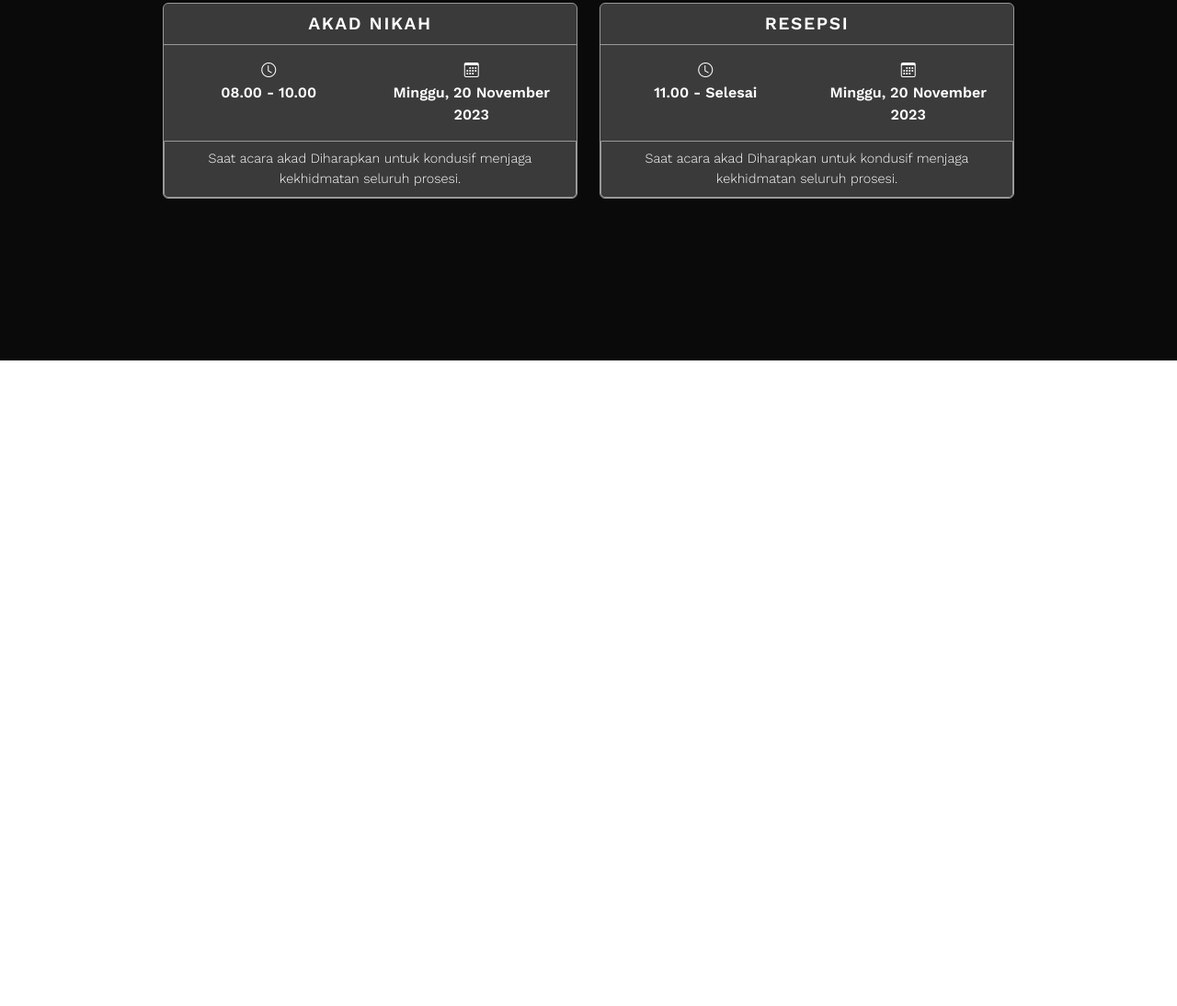
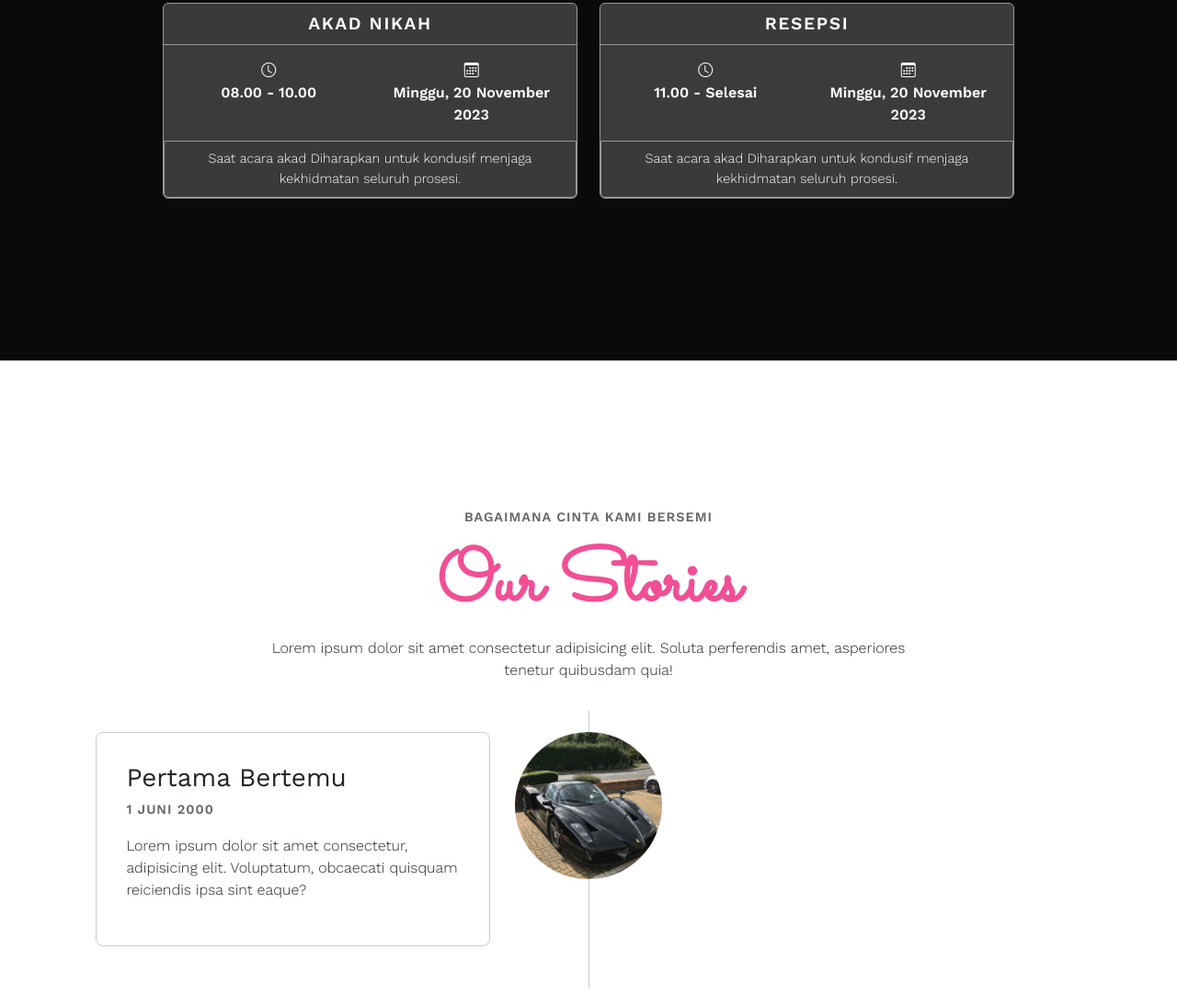
Before and after one commit to CokdePutra/Wedding-web, a plain HTML site: page index.html in a window 1280 px wide. Shown: the part 2178-3272 px from the top of the page at 92% size. Before the commit the page ends 2570 px from the top, so only its background shows below. Drawn offline with nearby package versions, Linux system fonts and the light colour scheme.

Commit message:
Updating

```diff
--- a/index.html
+++ b/index.html
@@ -222,6 +222,44 @@
         </div>
       </div>
     </section>
+    <section id="story" class="story">
+      <div class="container">
+        <div class="row justify-content-center">
+          <div class="col-md-8 col-10 text-center">
+            <span>Bagaimana Cinta Kami Bersemi</span>
+            <h2>Our Stories</h2>
+            <p>
+              Lorem ipsum dolor sit amet consectetur adipisicing elit. Soluta
+              perferendis amet, asperiores tenetur quibusdam quia!
+            </p>
+          </div>
+        </div>
+
+        <div class="row">
+          <div class="col">
+            <ul class="timeline">
+              <li>
+                <div
+                  class="timeline-image"
+                  style="background-image: url(img/first-meet.jpg)"></div>
+                <div class="timeline-panel">
+                  <div class="timeline-heading">
+                    <h3>Pertama Bertemu</h3>
+                    <span>1 Juni 2000</span>
+                  </div>
+                  <div class="timeline-body">
+                    <p>
+                      Lorem ipsum dolor sit amet consectetur, adipisicing elit.
+                      Voluptatum, obcaecati quisquam reiciendis ipsa sint eaque?
+                    </p>
+                  </div>
+                </div>
+              </li>
+            </ul>
+          </div>
+        </div>
+      </div>
+    </section>
 
     <script
       src="https://cdn.jsdelivr.net/npm/bootstrap@5.3.1/dist/js/bootstrap.bundle.min.js"
@@ -242,5 +280,17 @@
         },
       });
     </script>
+    <script>
+      const stickyTop = document.querySelector(".sticky-top");
+      const offcanvas = document.querySelector(".offcanvas");
+
+      offcanvas.addEventListener("show.bs.offcanvas", function () {
+        stickyTop.style.overflow = "visible";
+      });
+
+      offcanvas.addEventListener("hidden.bs.offcanvas", function () {
+        stickyTop.style.overflow = "hidden";
+      });
+    </script>
   </body>
 </html>
--- a/style.css
+++ b/style.css
@@ -93,7 +93,8 @@ body {
 }
 
 .home h2,
-.info h2 {
+.info h2,
+.story h2 {
   color: var(--pink);
   font-family: "Sacramento";
   font-size: 5rem;
@@ -175,6 +176,73 @@ body {
   font-weight: 300;
 }
 
+.story {
+  padding-top: 10rem;
+  padding-bottom: 8rem;
+}
+.story span {
+  text-transform: uppercase;
+  color: #666;
+  font-size: 0.9rem;
+  letter-spacing: 1px;
+  display: block;
+  margin-bottom: 1rem;
+}
+.story p {
+  font-size: 1rem;
+  font-weight: 300;
+}
+
+.timeline {
+  list-style: none;
+  padding: 1.4rem;
+  margin-top: 1rem;
+  position: relative;
+}
+.timeline::before {
+  content: "";
+  top: 0;
+  bottom: 0;
+  position: absolute;
+  width: 1px;
+  background-color: #ccc;
+  left: 50%;
+}
+.timeline li {
+  margin-bottom: 1.5rem;
+  position: relative;
+}
+.timeline li::before,
+.timeline li::after {
+  content: "";
+  display: table;
+}
+.timeline li::after {
+  clear: both;
+}
+
+.timeline li .timeline-image {
+  width: 160px;
+  height: 160px;
+  background-color: #ccc;
+  position: absolute;
+  left: 50%;
+  transform: translateX(-50%);
+  border-radius: 50%;
+  background-size: cover;
+  background-position: center;
+  background-repeat: no-repeat;
+}
+
+.timeline li .timeline-panel {
+  width: 40%;
+  float: left;
+  border: 1px solid #ccc;
+  position: relative;
+  padding: 2rem;
+  border-radius: 8px;
+}
+
 /* media query */
 /* Extra large */
 @media (max-width: 1200px) {
@@ -209,6 +277,10 @@ body {
     margin: 5px;
   }
 
+  .sticky-top {
+    overflow: hidden;
+  }
+
   .mynavbar .nav-link {
     font-size: 2rem;
     text-align: center;
```
Also changed, not shown: img/first-meet.jpg (added).
